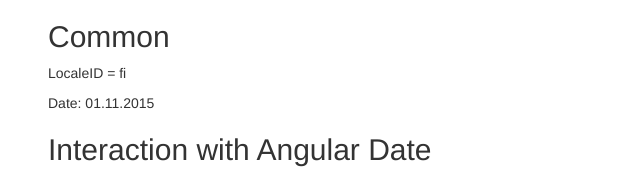
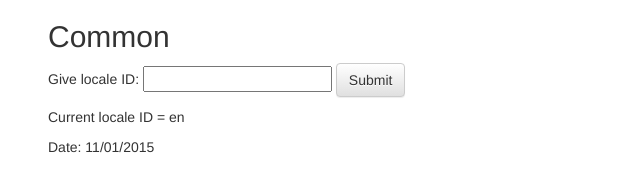
Before and after one commit to masa67/AngularLocale, a plain HTML site: page index.html in a window 1280 px wide. Shown: the top 174 px of the page, without its empty margins (22-662 px from the left). Drawn offline with nearby package versions, Linux system fonts and the light colour scheme; some packages are replaced by stand-ins of ours; a script that the page names is missing.

Commit message:
Locale ID can be given as an input

```diff
--- a/index.html
+++ b/index.html
@@ -10,7 +10,11 @@
     <div ng-controller="TestCtrl">
         <div class="container">
             <h2>Common</h2>
-            <p>LocaleID = {{localeID}}</p>
+            <p>
+                Give locale ID: <input type="text" ng-model="newLocaleID">
+                <button class="btn btn-default" ng-click="updateLocale()">Submit</button>
+            </p>
+            <p>Current locale ID = {{localeID}}</p>
             <p>Date: {{today}}</p>
             <h2>Interaction with Angular Date</h2>
             <form>
--- a/js/controllers/TestCtrl.js
+++ b/js/controllers/TestCtrl.js
@@ -4,14 +4,26 @@
     /*global angular, moment */
     angular
         .module('TestCtrl', ['LocaleService'])
-        .controller('TestCtrl', [ '$scope', 'locale', 'amFormatter', function ($scope, locale, amFormatter) {
+        .controller('TestCtrl', [ '$scope', 'locale', function ($scope, locale) {
             var localeData;
 
-            locale.setLocaleID('fi');
+            locale.setLocaleID('en');
             localeData = moment.localeData();
 
-            $scope.localeID = locale.getLocaleID();
-            $scope.today = moment().format('L');
+            $scope.newLocaleID = '';
+
+            $scope.updateLocale = function (localeID) {
+                $scope.localeID = localeID || $scope.newLocaleID;
+                locale.setLocaleID($scope.localeID);
+
+                localeData = moment.localeData();
+
+                $scope.today = moment().format('L');
+
+                $scope.datepickerPopup = locale.translateMomentFormatToAngular(localeData.longDateFormat('L'));
+            };
+
+            $scope.updateLocale(locale.getLocaleID());
 
             // Code for datepicker:
 
@@ -41,9 +53,5 @@
             $scope.status = {
                 opened: false
             };
-
-            // Important:
-            // Need to translate a Moment format to Angular date filter format:
-            $scope.datepickerPopup = amFormatter.mToA(localeData.longDateFormat('L'));
         }]);
 }());
--- a/js/factories/locale.js
+++ b/js/factories/locale.js
@@ -5,28 +5,8 @@
     angular
         .module('LocaleService', [])
         .factory('locale', function () {
-            var localeID;
-
-            function getLocaleID() {
-                return localeID || navigator.language || navigator.userLanguage;
-            }
-
-            function initLocale(id) {
-                moment.locale(id);
-            }
-
-            initLocale(getLocaleID());
-
-            return {
-                getLocaleID: getLocaleID, // As in BCP 47
-                setLocaleID: function (val) {
-                    localeID = val;
-                    initLocale(val);
-                }
-            };
-        })
-        .factory('amFormatter', function () { // Angular-Moment Formatter
-            var matchArr = {
+            var localeID,
+                matchArr = {
                     'M': 'M',
                     'Mo': '',
                     'MM': 'MM',
@@ -85,8 +65,23 @@
                     'x' : ''
                 };
 
+            function getLocaleID() {
+                return localeID || navigator.language || navigator.userLanguage;
+            }
+
+            function initLocale(id) {
+                moment.locale(id);
+            }
+
+            initLocale(getLocaleID());
+
             return {
-                mToA: function (momentFormat) {
+                getLocaleID: getLocaleID, // As in BCP 47
+                setLocaleID: function (val) {
+                    localeID = val;
+                    initLocale(val);
+                },
+                translateMomentFormatToAngular: function (momentFormat) {
                     try {
                         return momentFormat.replace(/\w+/g, function (match) {
                             var res = matchArr[match];
@@ -97,7 +92,7 @@
                             return res;
                         });
                     } catch (err) {
-                        return undefined;
+                        return momentFormat;
                     }
                 }
             };
```
Lines whose indentation alone changed are shown as unchanged.
